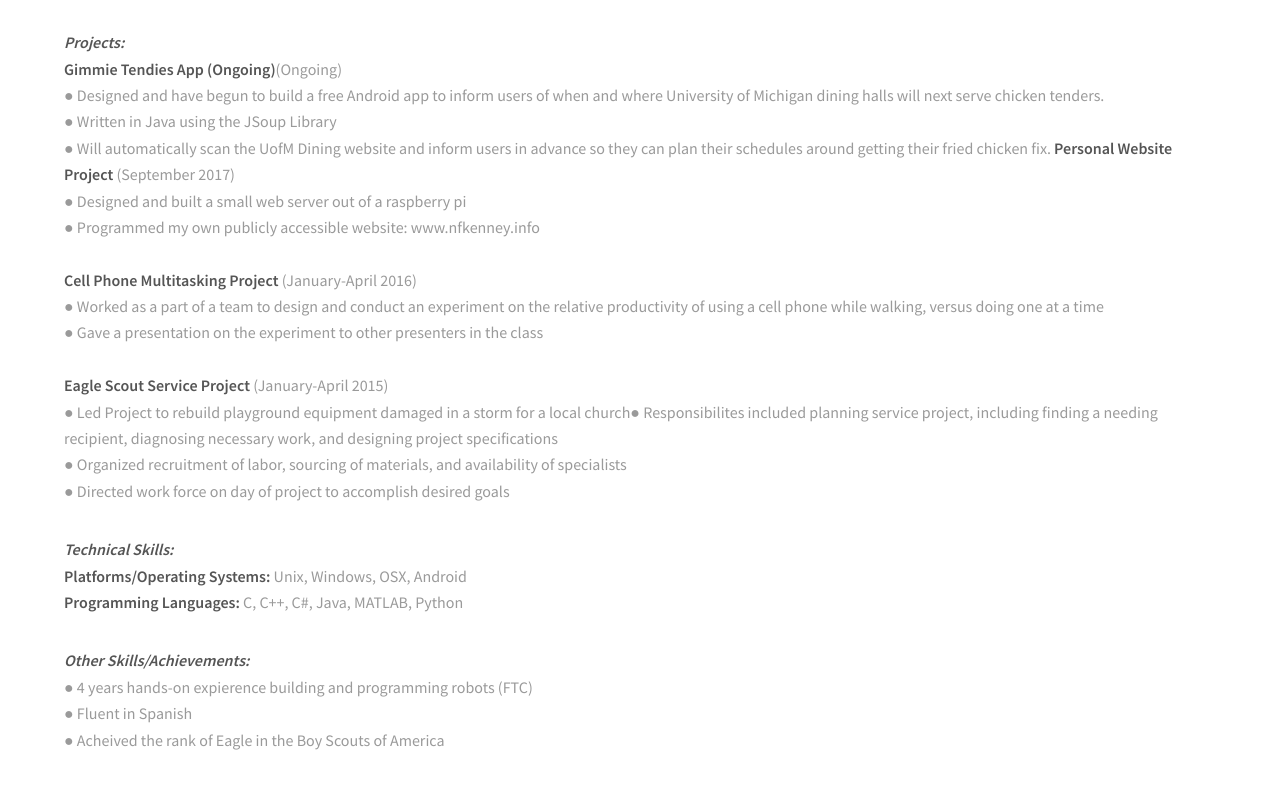
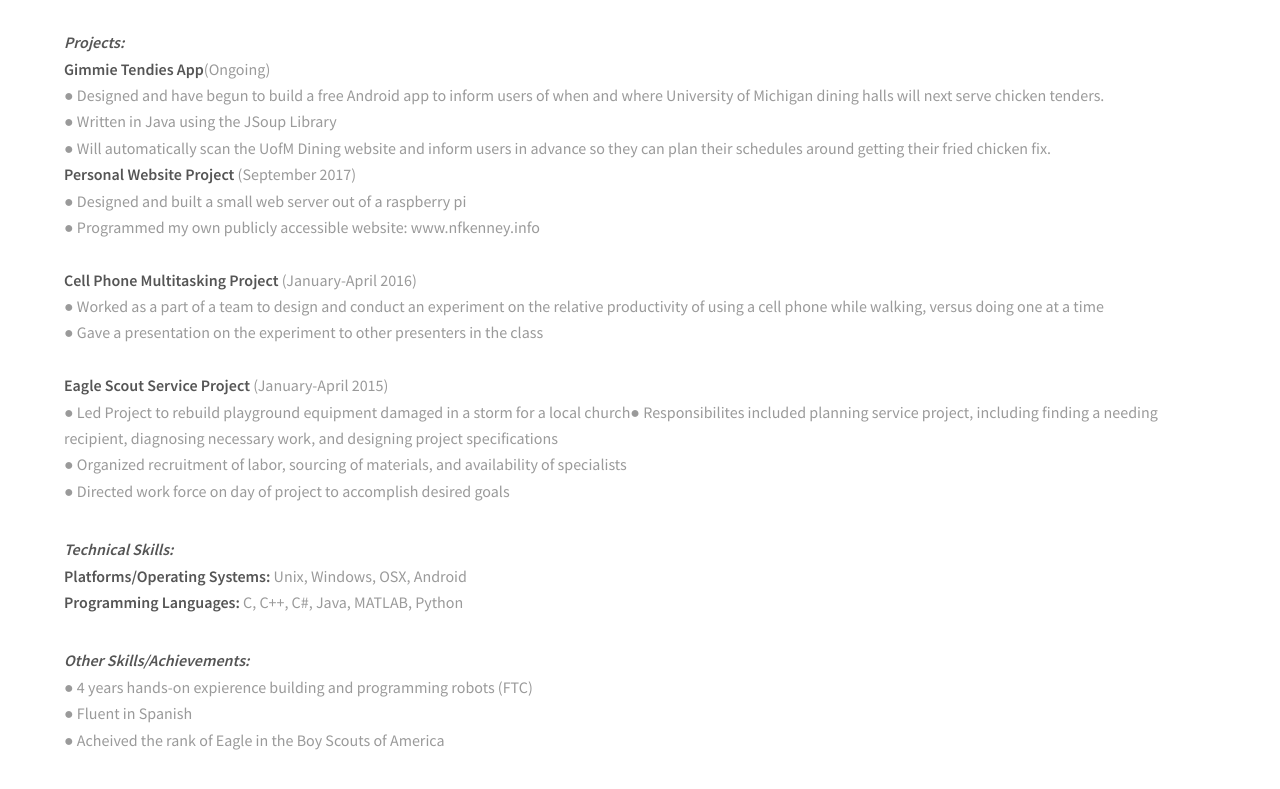
Before and after one commit to nfkenney/nfkenney.github.io, a plain HTML site: page resume.html in a window 1280 px wide. Shown: the part 1194-1983 px from the top of the page. Drawn offline with Linux system fonts and the light colour scheme.

Commit message:
fixing tendies formatting

```diff
--- a/resume.html
+++ b/resume.html
@@ -40,8 +40,9 @@
 					<p><em><b>Experience:</em></b> <br /> <b>The MITRE Corporation</b>, McLean, Virginia (June-August 2017)<br /> <i> Student Investigator </i><br /> &#9679; Implemented an improved exploration algorithm <a href="https://en.wikipedia.org/wiki/Spanning_tree">(The Spanning Tree Coverage Algorithm)</a> to allow an autonomous system to explore and map its surroundings<br /> &#9679; Continued work on technology demonstrator from 2016<br /> &#9679; Presented my work to several top executives of the sponsor organization, including the chief executive<br /><br /><b>The MITRE Corporation</b>, McLean, Virginia (June-August 2016)<br /> <i> Student Investigator </i><br />&#9679; Built an improved path planner (Using <a href = "https://en.wikipedia.org/wiki/Rapidly-exploring_random_tree">Rapidly Exploring Random Trees</a>)for a robotic artificial intelligence used as a technology demonstrator<br /> &#9679;Formally briefed the chief senior executive of the sponsor organization <br /><br /><b>Oppenheimer & Company, Inc.</b>, Washington, DC (June-August 2013-2014)<br /> <i>Intern</i><br />&#9679; Researched and produced quarterly client performance monitoring reports<br />&#9679;Conducted industry research<br />&#9679; Performed targeted client outreach</p>
 
 					<p><em><b>Projects:</em></b> <br />
-					<b>Gimmie Tendies App (Ongoing)</b>(Ongoing)<br /> &#9679; Designed and have begun to build a free Android app to inform users of when and where University of Michigan dining halls will next serve chicken tenders. <br /> &#9679; Written in Java using the JSoup Library
+					<b>Gimmie Tendies App</b>(Ongoing)<br /> &#9679; Designed and have begun to build a free Android app to inform users of when and where University of Michigan dining halls will next serve chicken tenders. <br /> &#9679; Written in Java using the JSoup Library
 					<br /> &#9679; Will automatically scan the UofM Dining website and inform users in advance so they can plan their schedules around getting their fried chicken fix.
+					<br />
 					<b>Personal Website Project</b> (September 2017)<br /> &#9679; Designed and built a small web server out of a raspberry pi<br /> &#9679; Programmed my own publicly accessible website: www.nfkenney.info<br /><br /><b>Cell Phone Multitasking Project</b> (January-April 2016)<br /> &#9679; Worked as a part of a team to design and conduct an experiment on the relative productivity of using a cell phone while walking, versus doing one at a time<br /> &#9679; Gave a presentation on the experiment to other presenters in the class<br /><br /><b>Eagle Scout Service Project</b> (January-April 2015)<br />&#9679; Led Project to rebuild playground equipment damaged in a storm for a local church&#9679; Responsibilites included planning service project, including finding a needing recipient, diagnosing necessary work, and designing project specifications<br />&#9679; Organized recruitment of labor, sourcing of materials, and availability of specialists<br />&#9679; Directed work force on day of project to accomplish desired goals</p>
 
 					<p><em><b>Technical Skills:</em></b> <br /> <b>Platforms/Operating Systems:</b> Unix, Windows, OSX, Android<br /> <b>Programming Languages:</b> C, C++, C#, Java, MATLAB, Python</p>
```
